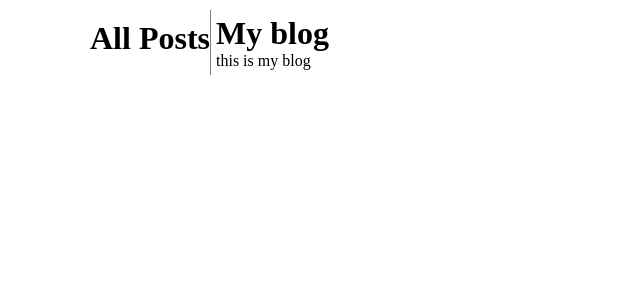
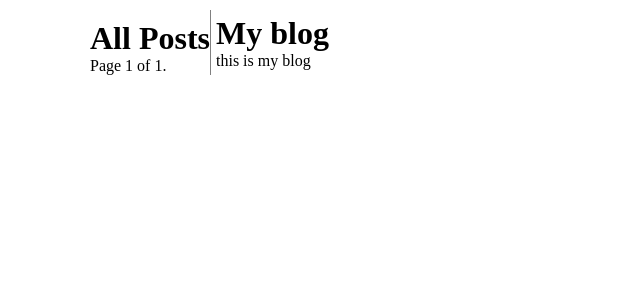
Before and after one commit to Ahmed-Is3a/blog_website, a Django app: page /blog/ in a window 1280 px wide. Shown: the top 300 px of the page, without its empty margins (0-640 px from the left). Run offline with Django 5.2, Linux system fonts and the light colour scheme; data that the repository does not hold is empty.

Commit message:
using django class-based pagination

```diff
--- a/blog/templates/post/list.html
+++ b/blog/templates/post/list.html
@@ -12,4 +12,5 @@
 {{ post.body|truncatewords:30|linebreaks}}
 {% endfor %}
 
+{% include "pagination.html" with page_obj=page_obj %}
 {% endblock content %}
```
